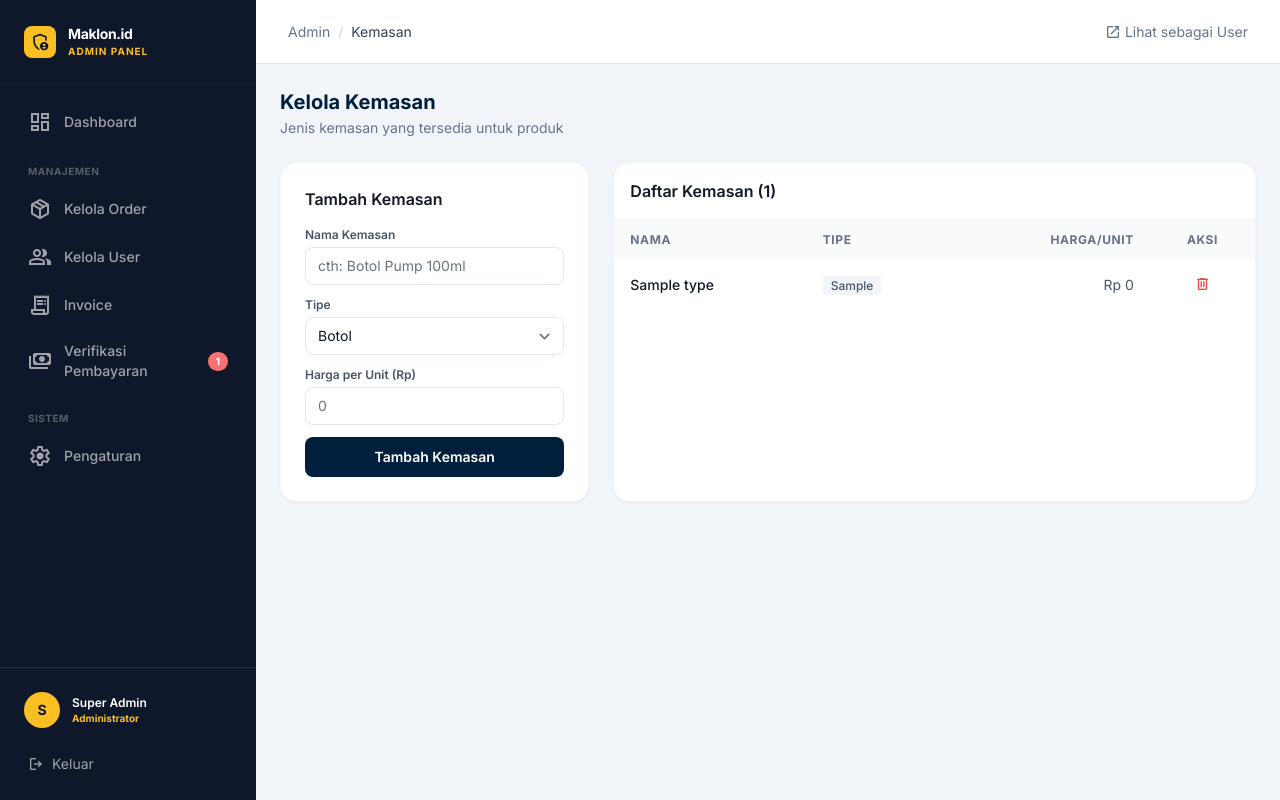
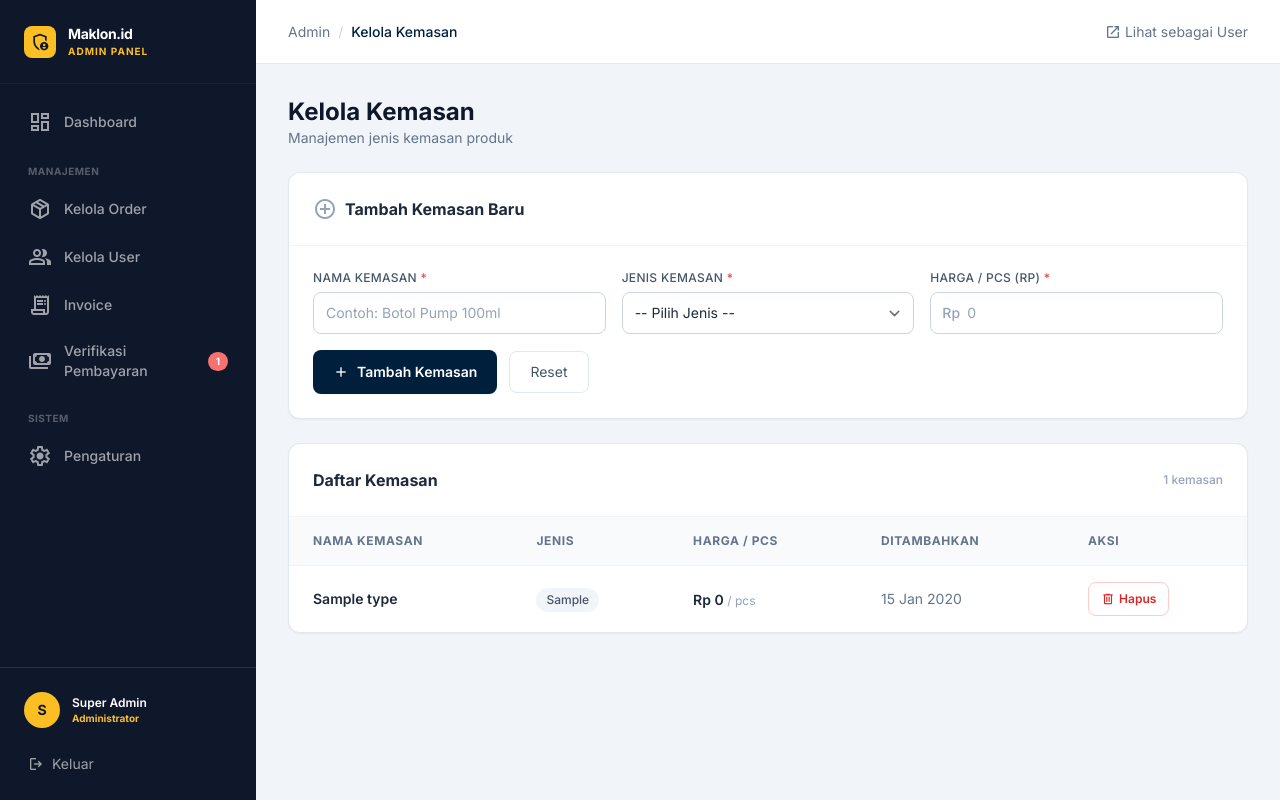
Before and after one commit to arkhan07/maklon, a Laravel app: page /admin/kemasan in a window 1280 px wide. Run offline with Laravel 12, Linux system fonts and the light colour scheme; a user stored in the database is signed in; data comes from the database, SQL or seed files in the repository; tables that the repository leaves empty hold one stand-in row (values such as "Sample post"); some libraries are stand-ins or nearby versions.

Commit message:
Update kemasan view: improved layout with type badges and date column

```diff
--- a/web/resources/views/admin/kemasan/index.blade.php
+++ b/web/resources/views/admin/kemasan/index.blade.php
@@ -1,115 +1,196 @@
 @extends('layouts.admin')
 @section('title', 'Kelola Kemasan')
-@section('breadcrumb') <span class="text-slate-700">Kemasan</span> @endsection
+@section('breadcrumb')<span class="text-primary font-medium">Kelola Kemasan</span>@endsection
 
 @section('content')
-<div class="p-6">
-    @if (session('success'))
-    <div class="mb-4 p-4 bg-green-50 border border-green-200 rounded-xl flex items-center gap-2">
-        <span class="material-symbols-outlined text-green-600">check_circle</span>
-        <p class="text-sm text-green-700 font-medium">{{ session('success') }}</p>
+<div class="p-8 space-y-6">
+    <div>
+        <h2 class="text-2xl font-bold text-slate-900">Kelola Kemasan</h2>
+        <p class="text-slate-500 text-sm">Manajemen jenis kemasan produk</p>
+    </div>
+
+    @if(session('success'))
+    <div class="p-4 bg-emerald-50 border border-emerald-200 rounded-lg flex items-center gap-3">
+        <span class="material-symbols-outlined text-emerald-500">check_circle</span>
+        <p class="text-sm text-emerald-700">{{ session('success') }}</p>
     </div>
     @endif
-    @if (session('error'))
-    <div class="mb-4 p-4 bg-red-50 border border-red-200 rounded-xl flex items-center gap-2">
-        <span class="material-symbols-outlined text-red-600">error</span>
-        <p class="text-sm text-red-700 font-medium">{{ session('error') }}</p>
+    @if(session('error'))
+    <div class="p-4 bg-red-50 border border-red-200 rounded-lg flex items-center gap-3">
+        <span class="material-symbols-outlined text-red-500">error</span>
+        <p class="text-sm text-red-700">{{ session('error') }}</p>
     </div>
     @endif
 
-    <div class="flex items-center justify-between mb-6">
+    <!-- Inline Create Form -->
+    <div class="bg-white rounded-xl border border-slate-200 shadow-sm overflow-hidden">
+        <div class="p-6 border-b border-slate-100 flex items-center gap-2">
+            <span class="material-symbols-outlined text-slate-400">add_circle</span>
+            <h3 class="font-bold text-slate-800">Tambah Kemasan Baru</h3>
+        </div>
+        <form method="POST" action="{{ route('admin.kemasan.store') }}" class="p-6">
+            @csrf
+            @if($errors->any())
+            <div class="mb-4 p-3 bg-red-50 border border-red-200 rounded-lg">
+                <ul class="list-disc list-inside space-y-1">
+                    @foreach($errors->all() as $error)
+                    <li class="text-sm text-red-600">{{ $error }}</li>
+                    @endforeach
+                </ul>
+            </div>
+            @endif
+            <div class="grid grid-cols-1 sm:grid-cols-3 gap-4">
+                <!-- Name -->
                 <div>
-            <h1 class="text-xl font-bold text-primary">Kelola Kemasan</h1>
-            <p class="text-sm text-slate-500 mt-0.5">Jenis kemasan yang tersedia untuk produk</p>
+                    <label for="name" class="block text-xs font-medium text-slate-600 mb-1.5 uppercase tracking-wide">
+                        Nama Kemasan <span class="text-red-500">*</span>
+                    </label>
+                    <input
+                        type="text"
+                        id="name"
+                        name="name"
+                        value="{{ old('name') }}"
+                        placeholder="Contoh: Botol Pump 100ml"
+                        class="w-full px-3 py-2.5 border border-slate-300 rounded-lg text-sm text-slate-800 placeholder-slate-400 focus:outline-none focus:ring-2 focus:ring-primary/30 focus:border-primary transition-colors @error('name') border-red-400 @enderror"
+                        required
+                    >
+                </div>
+
+                <!-- Type -->
+                <div>
+                    <label for="type" class="block text-xs font-medium text-slate-600 mb-1.5 uppercase tracking-wide">
+                        Jenis Kemasan <span class="text-red-500">*</span>
+                    </label>
+                    <select
+                        id="type"
+                        name="type"
+                        class="w-full px-3 py-2.5 border border-slate-300 rounded-lg text-sm text-slate-800 focus:outline-none focus:ring-2 focus:ring-primary/30 focus:border-primary transition-colors @error('type') border-red-400 @enderror"
+                        required
+                    >
+                        <option value="">-- Pilih Jenis --</option>
+                        <option value="botol"   {{ old('type') === 'botol'   ? 'selected' : '' }}>Botol</option>
+                        <option value="tube"    {{ old('type') === 'tube'    ? 'selected' : '' }}>Tube</option>
+                        <option value="sachet"  {{ old('type') === 'sachet'  ? 'selected' : '' }}>Sachet</option>
+                        <option value="jar"     {{ old('type') === 'jar'     ? 'selected' : '' }}>Jar</option>
+                        <option value="lainnya" {{ old('type') === 'lainnya' ? 'selected' : '' }}>Lainnya</option>
+                    </select>
+                </div>
+
+                <!-- Price per Unit -->
+                <div>
+                    <label for="price_per_unit" class="block text-xs font-medium text-slate-600 mb-1.5 uppercase tracking-wide">
+                        Harga / Pcs (Rp) <span class="text-red-500">*</span>
+                    </label>
+                    <div class="relative">
+                        <span class="absolute left-3 top-1/2 -translate-y-1/2 text-sm text-slate-400 font-medium">Rp</span>
+                        <input
+                            type="number"
+                            id="price_per_unit"
+                            name="price_per_unit"
+                            value="{{ old('price_per_unit') }}"
+                            placeholder="0"
+                            min="0"
+                            step="100"
+                            class="w-full pl-9 pr-3 py-2.5 border border-slate-300 rounded-lg text-sm text-slate-800 placeholder-slate-400 focus:outline-none focus:ring-2 focus:ring-primary/30 focus:border-primary transition-colors @error('price_per_unit') border-red-400 @enderror"
+                            required
+                        >
                     </div>
                 </div>
-
-    <div class="grid lg:grid-cols-3 gap-6">
-        <!-- Form Tambah -->
-        <div class="bg-white rounded-2xl border border-slate-100 shadow-sm p-6 h-fit">
-            <h2 class="font-semibold text-gray-900 mb-4">Tambah Kemasan</h2>
-            <form action="{{ route('admin.kemasan.store') }}" method="POST" class="space-y-3">
-                @csrf
-                @if ($errors->any())
-                <div class="p-3 bg-red-50 border border-red-200 rounded-lg">
-                    @foreach ($errors->all() as $e)
-                        <p class="text-xs text-red-600">{{ $e }}</p>
-                    @endforeach
             </div>
-                @endif
-                <div>
-                    <label class="block text-xs font-semibold text-slate-600 mb-1">Nama Kemasan</label>
-                    <input type="text" name="name" value="{{ old('name') }}" required placeholder="cth: Botol Pump 100ml"
-                        class="w-full px-3 py-2 border border-slate-200 rounded-lg text-sm focus:outline-none focus:ring-1 focus:ring-primary">
-                </div>
-                <div>
-                    <label class="block text-xs font-semibold text-slate-600 mb-1">Tipe</label>
-                    <select name="type" class="w-full px-3 py-2 border border-slate-200 rounded-lg text-sm focus:outline-none focus:ring-1 focus:ring-primary">
-                        <option value="botol" {{ old('type')=='botol'?'selected':'' }}>Botol</option>
-                        <option value="tube" {{ old('type')=='tube'?'selected':'' }}>Tube</option>
-                        <option value="sachet" {{ old('type')=='sachet'?'selected':'' }}>Sachet</option>
-                        <option value="jar" {{ old('type')=='jar'?'selected':'' }}>Jar</option>
-                        <option value="lainnya" {{ old('type')=='lainnya'?'selected':'' }}>Lainnya</option>
-                    </select>
-                </div>
-                <div>
-                    <label class="block text-xs font-semibold text-slate-600 mb-1">Harga per Unit (Rp)</label>
-                    <input type="number" name="price_per_unit" value="{{ old('price_per_unit') }}" min="0" step="100"
-                        class="w-full px-3 py-2 border border-slate-200 rounded-lg text-sm focus:outline-none focus:ring-1 focus:ring-primary" placeholder="0">
-                </div>
-                <button type="submit" class="w-full py-2.5 bg-primary text-white text-sm font-semibold rounded-lg hover:bg-primary/90 transition-colors">
+            <div class="mt-4 flex items-center gap-3">
+                <button type="submit"
+                    class="inline-flex items-center gap-2 px-5 py-2.5 bg-primary hover:bg-primary/90 text-white rounded-lg text-sm font-semibold transition-colors shadow-sm">
+                    <span class="material-symbols-outlined text-base">add</span>
                     Tambah Kemasan
                 </button>
+                <button type="reset" class="px-5 py-2.5 border border-slate-200 rounded-lg text-sm text-slate-600 hover:bg-slate-50 transition-colors">
+                    Reset
+                </button>
+            </div>
         </form>
     </div>
 
-        <!-- Table -->
-        <div class="lg:col-span-2 bg-white rounded-2xl border border-slate-100 shadow-sm overflow-hidden">
-            <div class="p-4 border-b border-slate-100">
-                <h2 class="font-semibold text-gray-900">Daftar Kemasan ({{ $packagings->total() }})</h2>
+    <!-- Packaging Table -->
+    <div class="bg-white rounded-xl border border-slate-200 shadow-sm overflow-hidden">
+        <div class="p-6 border-b border-slate-100 flex items-center justify-between">
+            <h3 class="font-bold text-slate-800">Daftar Kemasan</h3>
+            <span class="text-xs text-slate-400 font-medium">{{ method_exists($packagings, 'total') ? $packagings->total() : count($packagings) }} kemasan</span>
         </div>
         <div class="overflow-x-auto">
-                <table class="w-full text-sm">
-                    <thead class="bg-slate-50 text-xs text-slate-500 uppercase tracking-wider">
+            <table class="w-full text-left">
+                <thead class="bg-slate-50 border-b border-slate-100">
                     <tr>
-                            <th class="px-4 py-3 text-left">Nama</th>
-                            <th class="px-4 py-3 text-left">Tipe</th>
-                            <th class="px-4 py-3 text-right">Harga/Unit</th>
-                            <th class="px-4 py-3 text-center">Aksi</th>
+                        <th class="px-6 py-4 text-xs font-bold text-slate-500 uppercase tracking-wider">Nama Kemasan</th>
+                        <th class="px-6 py-4 text-xs font-bold text-slate-500 uppercase tracking-wider">Jenis</th>
+                        <th class="px-6 py-4 text-xs font-bold text-slate-500 uppercase tracking-wider">Harga / Pcs</th>
+                        <th class="px-6 py-4 text-xs font-bold text-slate-500 uppercase tracking-wider">Ditambahkan</th>
+                        <th class="px-6 py-4 text-xs font-bold text-slate-500 uppercase tracking-wider">Aksi</th>
                     </tr>
                 </thead>
                 <tbody class="divide-y divide-slate-100">
-                        @forelse($packagings as $kemasan)
-                        <tr class="hover:bg-slate-50 transition-colors">
-                            <td class="px-4 py-3 font-medium text-gray-900">{{ $kemasan->name }}</td>
-                            <td class="px-4 py-3">
-                                <span class="px-2 py-0.5 bg-slate-100 text-slate-600 rounded text-xs font-medium capitalize">{{ $kemasan->type }}</span>
+                    @forelse($packagings as $packaging)
+                    @php
+                        $typeColors = [
+                            'botol'   => 'bg-blue-50 text-blue-700',
+                            'tube'    => 'bg-violet-50 text-violet-700',
+                            'sachet'  => 'bg-amber-50 text-amber-700',
+                            'jar'     => 'bg-teal-50 text-teal-700',
+                            'lainnya' => 'bg-slate-100 text-slate-600',
+                        ];
+                        $typeColor = $typeColors[$packaging->type] ?? 'bg-slate-100 text-slate-600';
+                        $typeLabel = [
+                            'botol'   => 'Botol',
+                            'tube'    => 'Tube',
+                            'sachet'  => 'Sachet',
+                            'jar'     => 'Jar',
+                            'lainnya' => 'Lainnya',
+                        ][$packaging->type] ?? ucfirst($packaging->type);
+                    @endphp
+                    <tr class="hover:bg-slate-50/50 transition-colors">
+                        <td class="px-6 py-4">
+                            <p class="text-sm font-semibold text-slate-800">{{ $packaging->name }}</p>
                         </td>
-                            <td class="px-4 py-3 text-right text-slate-600">Rp {{ number_format($kemasan->price_per_unit, 0, ',', '.') }}</td>
-                            <td class="px-4 py-3 text-center">
-                                <form action="{{ route('admin.kemasan.destroy', $kemasan) }}" method="POST"
-                                      onsubmit="return confirm('Hapus kemasan {{ $kemasan->name }}?')">
-                                    @csrf @method('DELETE')
-                                    <button type="submit" class="text-red-500 hover:text-red-700 transition-colors">
-                                        <span class="material-symbols-outlined text-base">delete</span>
+                        <td class="px-6 py-4">
+                            <span class="inline-flex items-center px-2.5 py-1 rounded-full text-xs font-medium {{ $typeColor }}">
+                                {{ $typeLabel }}
+                            </span>
+                        </td>
+                        <td class="px-6 py-4">
+                            <span class="text-sm font-semibold text-slate-800">
+                                Rp {{ number_format($packaging->price_per_unit, 0, ',', '.') }}
+                            </span>
+                            <span class="text-xs text-slate-400">/ pcs</span>
+                        </td>
+                        <td class="px-6 py-4 text-sm text-slate-500">
+                            {{ $packaging->created_at->format('d M Y') }}
+                        </td>
+                        <td class="px-6 py-4">
+                            <form method="POST" action="{{ route('admin.kemasan.destroy', $packaging) }}" class="inline">
+                                @csrf
+                                @method('DELETE')
+                                <button type="submit"
+                                    onclick="return confirm('Hapus kemasan \"{{ addslashes($packaging->name) }}\"? Tindakan ini tidak dapat dibatalkan.')"
+                                    class="inline-flex items-center gap-1 px-3 py-1.5 text-xs font-semibold text-red-600 border border-red-200 rounded-lg hover:bg-red-500 hover:text-white hover:border-red-500 transition-colors">
+                                    <span class="material-symbols-outlined text-sm">delete</span>
+                                    Hapus
                                 </button>
                             </form>
                         </td>
                     </tr>
                     @empty
                     <tr>
-                            <td colspan="4" class="px-4 py-10 text-center text-slate-400 text-sm">
-                                Belum ada kemasan. Tambahkan di form sebelah kiri.
+                        <td colspan="5" class="px-6 py-16 text-center">
+                            <span class="material-symbols-outlined text-4xl text-slate-300 block mb-2">inventory</span>
+                            <p class="text-slate-400 text-sm">Belum ada kemasan. Tambahkan melalui form di atas.</p>
                         </td>
                     </tr>
                     @endforelse
                 </tbody>
             </table>
         </div>
-            @if($packagings->hasPages())
-            <div class="p-4 border-t border-slate-100">{{ $packagings->links() }}</div>
+        @if(method_exists($packagings, 'hasPages') && $packagings->hasPages())
+        <div class="px-6 py-4 border-t border-slate-100">{{ $packagings->links() }}</div>
         @endif
     </div>
 </div>
-</div>
 @endsection
```
Lines whose indentation alone changed are shown as unchanged.
